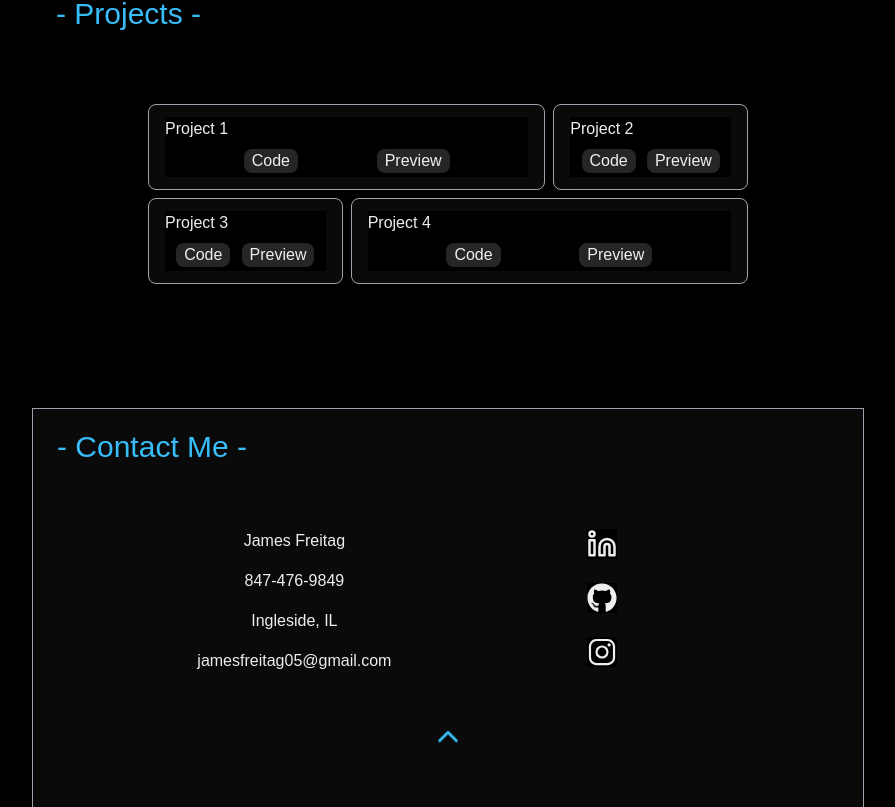
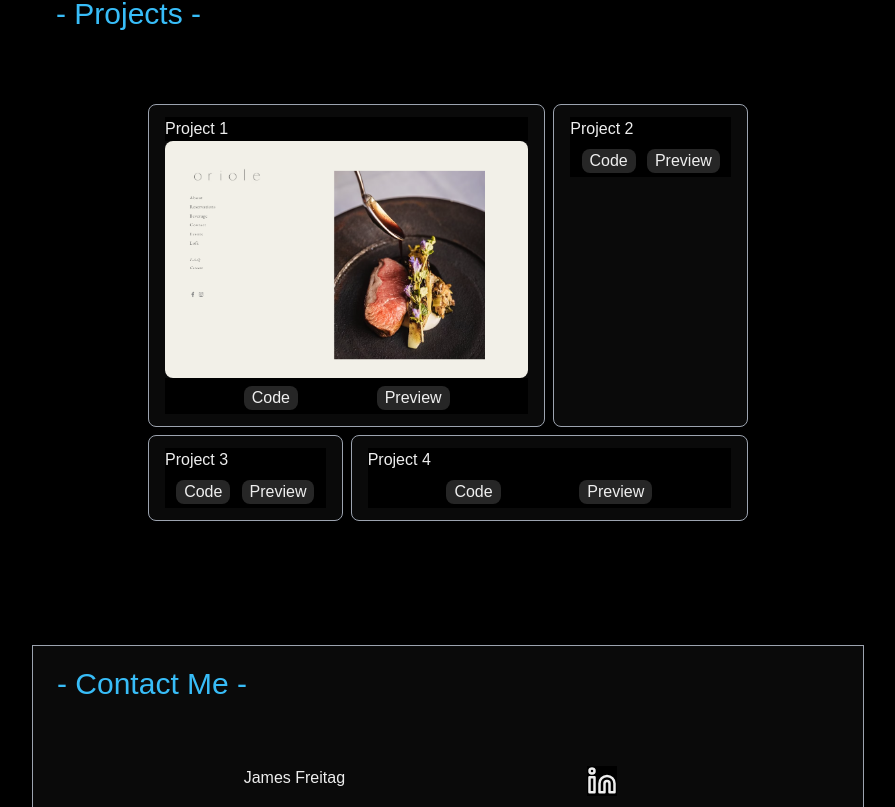
Before and after one commit to James-Freitag/portfolio-nextjs, a Next.js app: page / in a window 1280 px wide. Shown: the part 1773-2580 px from the top of the page, without its empty margins (192-1087 px from the left). Built offline with nearby package versions, Linux system fonts and the light colour scheme; a web font is replaced by a local one.

Commit message:
added first project

```diff
--- a/app/components/Projects.tsx
+++ b/app/components/Projects.tsx
@@ -1,5 +1,9 @@
 "use client";
 import { animate, motion } from "framer-motion";
+import Image from "next/image";
+// Project Screenshots
+import orioleScreenshot from "../../public/oriole-screenshot.png";
+import Link from "next/link";
 
 const fadeLeftToRight = {
   initial: {
@@ -60,11 +64,31 @@ const Projects = () => {
               className="w-full h-auto rounded-lg md:col-span-2 py-3 px-4 bg-neutral-950 border-[1px] border-gray-400"
             >
               <p className="text-center md:text-left pb-2 md:pb-0">Project 1</p>
-              <div className="h-auto w-full px-4 bg-blue-500 rounded-lg"></div>
+              <div className="h-auto w-full rounded-lg">
+                <Image
+                  src={orioleScreenshot}
+                  alt="screenshot"
+                  className="w-full object-cover rounded-lg"
+                />
+              </div>
               <div className="flex justify-evenly items-center pt-2 w-full py-1">
-                <button className="bg-neutral-800 rounded-lg px-2">Code</button>
                 <button className="bg-neutral-800 rounded-lg px-2">
-                  Preview
+                  <Link
+                    target="_blank"
+                    className="bg-neutral-800"
+                    href="https://github.com/James-Freitag/orioloe-clone"
+                  >
+                    Code
+                  </Link>
+                </button>
+                <button className="bg-neutral-800 rounded-lg px-2">
+                  <Link
+                    target="_blank"
+                    className="bg-neutral-800"
+                    href="https://master--cool-gumption-d00653.netlify.app/"
+                  >
+                    Preview
+                  </Link>
                 </button>
               </div>
             </motion.div>
```
Also changed, not shown: public/oriole-screenshot.png (added).
